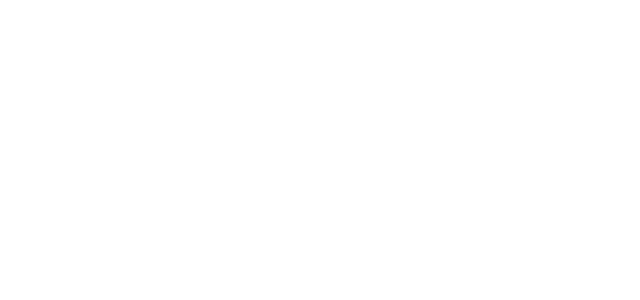
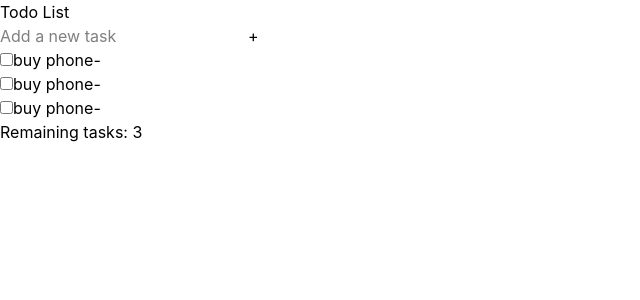
Before and after one commit to ibrahim1i1/To-Do-List, a React (Vite) app: page / in a window 1280 px wide. Shown: the top 300 px of the page, without its empty margins (0-640 px from the left). Built offline with nearby package versions, Linux system fonts and the light colour scheme.

Commit message:
save the structure

```diff
--- a/src/App.tsx
+++ b/src/App.tsx
@@ -1,10 +1,28 @@
+import { useMemo, useState } from 'react';
+import type { TaskList } from './types/Task';
 import './index.css';
 
 function App() {
+  const [tasks, setTasks] = useState<TaskList>([{id:1, completed:false, text: 'buy phone'}, {id:1, completed:false, text: 'buy phone'}, {id:1, completed:false, text: 'buy phone'}])
+  const remainingTasks = useMemo(() => tasks.filter((task) => !task.completed).length, [tasks]);
 
   return (
     <div>
+      <div>
+        <h1>Todo List</h1>
 
+        <input type="text" placeholder='Add a new task' />
+        <button>+</button>
+
+        {tasks.map((task) =>(
+          <div key={task.id}>
+            <input type="checkbox" checked={task.completed} />
+            <span>{task.text}</span>
+            <button>-</button>
+          </div>
+        ))}
+        <div >Remaining tasks: {remainingTasks}</div>
+      </div>
     </div>
   )
 }
```
